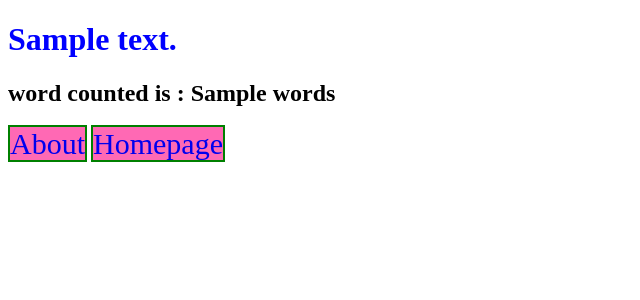
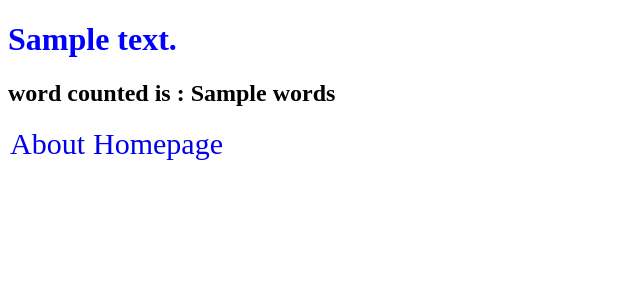
Before and after one commit to Stark101001/wordcount, a Django app: template template/count.html in a window 1280 px wide. Shown: the top 300 px of the page, without its empty margins (0-640 px from the left). Run offline with Django 3.2, Linux system fonts and the light colour scheme; the template is opened without the code that fills it: most values are stand-ins (such as "Sample title", 1, 10 or a date in 2020).

Commit message:
final commit

```diff
--- a/template/count.html
+++ b/template/count.html
@@ -3,14 +3,18 @@
 <head>
     <style>
         a{
-            border: green solid 2px;
-            background-color: hotpink;
+            border:white solid 2px;
+            border-radius: 20%;
+            background-color:;
             font-size: 30px;
             text-decoration: none;
             transition: 0.6s ease;
+            fill-opacity: inherit   ;
         }
         a:hover{
             background-color: grey;
+            fill-opacity: inherit;
+            text-transform: uppercase;
             color: white;
             cursor:pointer;
         }
--- a/wordcount/views.py
+++ b/wordcount/views.py
@@ -2,7 +2,7 @@ from django.http import HttpResponse
 from django.shortcuts import render
 
 def Homepage(request):
-	return render(request,'home.html')
+	return render(request,'homepage.html')
 
 def about_page(request):
 	return render(request,'about_page.html')
```
